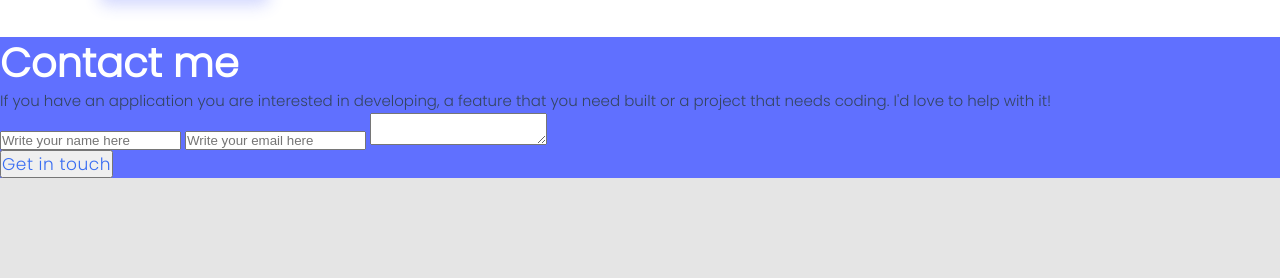
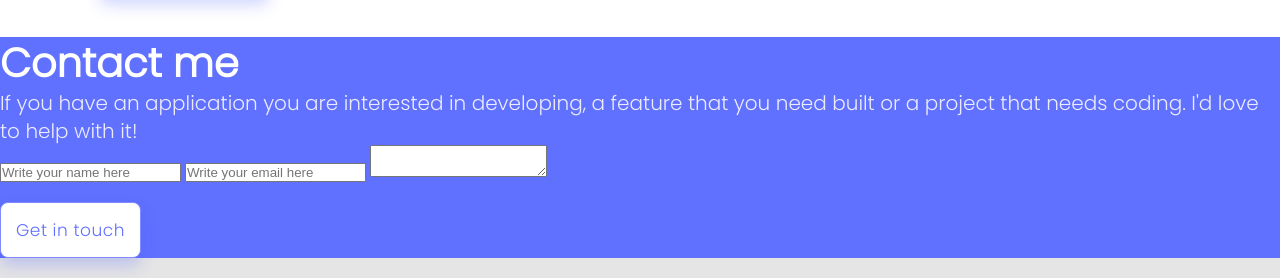
Before and after one commit to Ayokunnumi1/Portfolio, a website: page index.html in a window 1280 px wide. Shown: the part 3339-3617 px from the top of the page. Before the commit the page ends 3517 px from the top, so only its background shows below. Drawn offline with Linux system fonts and the light colour scheme.

Commit message:
Add html class selector and styles to button

```diff
--- a/index.html
+++ b/index.html
@@ -245,7 +245,7 @@
     <section class="contact--section">
       <div>
         <h2 class="contact--me">Contact me</h2>
-        <p>
+        <p class="contact--paragraph">
           If you have an application you are interested in developing,
           a feature that you need built or a project that needs coding.
           I'd love to help with it!
@@ -262,7 +262,7 @@
             placeholder="Write your message here">
           </textarea>
           <div>
-            <button type="submit">Get in touch</button>
+            <button type="submit" class="see--project">Get in touch</button>
           </div>
         </form>
       </div>
--- a/style.css
+++ b/style.css
@@ -305,6 +305,7 @@ h2 {
   background: #6070FF;
 
 }
+
 .contact--me {
   font-family: 'Poppins', sans-serif;
   font-style: normal;
@@ -312,6 +313,15 @@ h2 {
   font-size: 40px;
   line-height: 52px;
   color: #fff;
+}
+
+.contact--paragraph {
+  font-family: 'Poppins';
+  font-style: normal;
+  font-weight: 400;
+  font-size: 20px;
+  line-height: 28px;
+  color: #ebebff;
 }
 
 @media screen and (min-width: 768px) {
```
